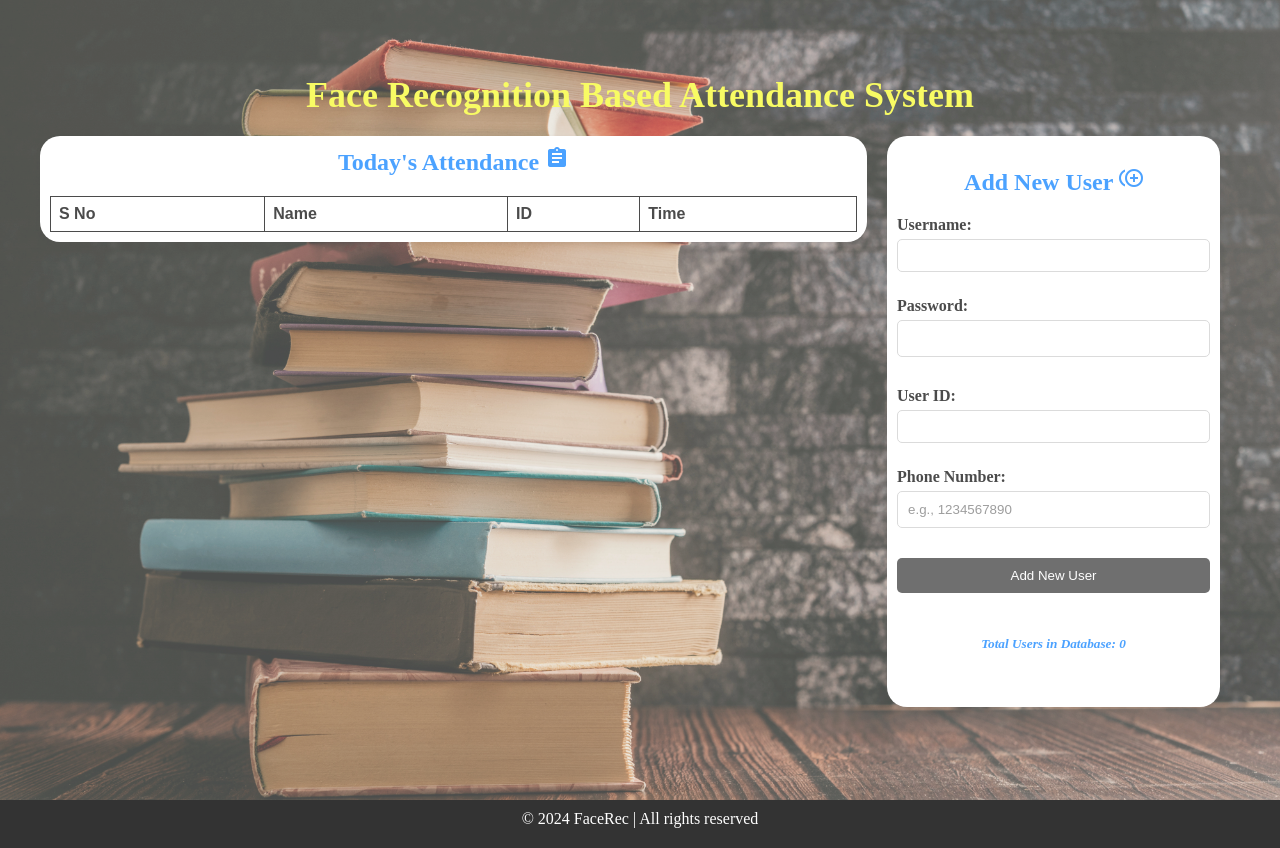
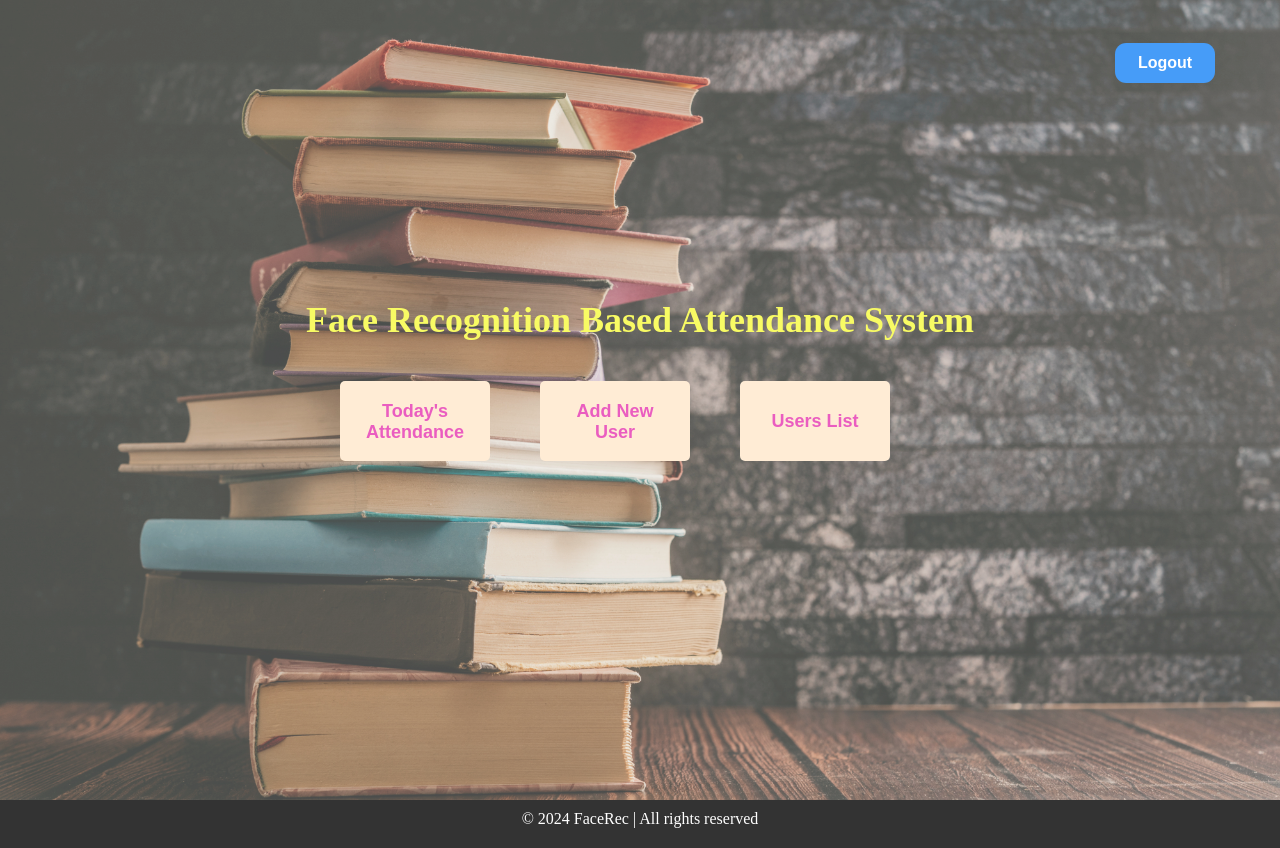
Before and after one commit to mohithr333/Face-Recognition-Attendance-System, a Flask app: page /admin in a window 1280 px wide. Shown: the part 47-895 px from the top of the page. Run offline with Flask 3, Linux system fonts and the light colour scheme; the visitor is signed in with stand-in values (Sample User, id 1).

Commit message:
third commit

```diff
--- /dev/null
+++ b/Attendance/Attendance-05_02_24.csv
@@ -0,0 +1,2 @@
+Name,Roll,Time
+mohith,666,22:09:46
--- /dev/null
+++ b/Attendance/Attendance-05_04_24.csv
@@ -0,0 +1 @@
+Name,Roll,Time
--- a/app.py
+++ b/app.py
@@ -1,6 +1,6 @@
 import cv2
 import os
-from flask import Flask, request, render_template, redirect, url_for, session
+from flask import Flask, request, render_template, redirect, url_for, session, flash
 from datetime import date, datetime
 import numpy as np
 from sklearn.neighbors import KNeighborsClassifier
@@ -8,10 +8,14 @@ import pandas as pd
 import joblib
 import secrets
 import requests
+import hashlib
 
 # Defining Flask App
 app = Flask(__name__)
 app.secret_key = secrets.token_hex(24)  # Set a secure random key for session management
+
+# Define a dictionary to store user credentials (temporary storage for demonstration)
+user_credentials = {}
 
 # Replace these with your reCAPTCHA keys
 RECAPTCHA_SITE_KEY = '6LfxQMkpAAAAAJgWY4LmbE2Pp51sG_ryc9nKwJVP'
@@ -125,27 +129,49 @@ def login():
     if request.method == 'POST':
         username = request.form['username']
         password = request.form['password']
-        # Check admin credentials
+
         if username == 'admin' and password == 'password':
             session['logged_in'] = True
             return redirect(url_for('admin_page'))  # Redirect to admin_page
-        elif username == 'mohith' and password == 'hello123':
-            session['logged_in'] = True
-            return redirect(url_for('user_page')) # Redirect to user_page
+        if username == 'user' and password == 'user':
+            session['username'] = True
+            return redirect(url_for('user_page'))  # Redirect to admin_page
+
+        # Check if the username exists in user_credentials or new_users.csv
+        if username in user_credentials:
+            stored_password = user_credentials[username]['password']
         else:
-            error_message = 'Invalid credentials. Please try again.'
-            return render_template('login.html', error=error_message)
+            # Fetch the stored password from new_users.csv
+            user_data = pd.read_csv('new_users.csv', names=['username', 'userid', 'password', 'phone'])
+            user_row = user_data[user_data['username'] == username]
+            if user_row.empty:
+                error_message = 'Invalid credentials. Please try again.'
+                return render_template('login.html', error=error_message)
+            stored_password = user_row.iloc[0]['password']
+
+        # Hash the provided password and compare with stored hashed password
+        hashed_password = hashlib.sha256(password.encode()).hexdigest()
+        if hashed_password == stored_password:
+            # Successful login, set session and redirect
+            session['username'] = username
+            return redirect(url_for('user_page'))
+
+        error_message = 'Invalid credentials. Please try again.'
+        return render_template('login.html', error=error_message)
 
     return render_template('login.html')
 
 # User page
 @app.route('/user')
 def user_page():
-    if 'logged_in' not in session or not session['logged_in']:
+    if 'username' not in session:
         return redirect(url_for('login'))
+    names, rolls, times, l = extract_attendance()
+    userlist, _, _, _ = getallusers()  # Extract userlist from getallusers function
+    # Retrieve user-specific data or perform actions based on session username
+    return render_template('user.html', username=session['username'], names=names, rolls=rolls, times=times, l=l, totalreg=totalreg(), datetoday2=datetoday2, userlist=userlist)
+    # return render_template('user.html', username=session['username'])
 
-    names, rolls, times, l = extract_attendance()
-    return render_template('user.html', names=names, rolls=rolls, times=times, l=l, totalreg=totalreg(), datetoday2=datetoday2)
 # Admin Page
 @app.route('/admin')
 def admin_page():
@@ -153,7 +179,8 @@ def admin_page():
         return redirect(url_for('login'))
 
     names, rolls, times, l = extract_attendance()
-    return render_template('admin.html', names=names, rolls=rolls, times=times, l=l, totalreg=totalreg(), datetoday2=datetoday2)
+    userlist, _, _, _ = getallusers()  # Extract userlist from getallusers function
+    return render_template('admin.html', names=names, rolls=rolls, times=times, l=l, totalreg=totalreg(), datetoday2=datetoday2, userlist=userlist)
 
 ## List users page
 @app.route('/listusers')
@@ -167,17 +194,25 @@ def deleteuser():
     duser = request.args.get('user')
     deletefolder('static/faces/'+duser)
 
+    # Remove user's entry from new_users.csv
+    user_data = pd.read_csv('new_users.csv', names=['username', 'userid', 'password', 'phone'])
+    user_data = user_data[~user_data['username'].str.startswith(duser.split('_')[0])]  # Remove entries for this user
+    user_data.to_csv('new_users.csv', index=False)  # Save updated CSV file
+
     ## if all the face are deleted, delete the trained file...
-    if os.listdir('static/faces/')==[]:
+    if not os.listdir('static/faces/'):
         os.remove('static/face_recognition_model.pkl')
 
     try:
         train_model()
-    except:
-        pass
+        flash('User deleted successfully!', 'success')  # Flash success message
+    except Exception as e:
+        flash('Error deleting user.', 'error')  # Flash error message
 
     userlist, names, rolls, l = getallusers()
-    return render_template('listusers.html', userlist=userlist, names=names, rolls=rolls, l=l, totalreg=totalreg(), datetoday2=datetoday2)
+    # Pass all required variables to the template
+    return render_template('admin.html', userlist=userlist, names=names, rolls=rolls, l=l, times=[], totalreg=totalreg(), datetoday2=datetoday2)
+
 
 # Our main Face Recognition functionality
 # This function will run when we click on Take Attendance Button.
@@ -213,43 +248,71 @@ def start():
 # This function will run when we add a new user.
 @app.route('/add', methods=['GET', 'POST'])
 def add():
-    newusername = request.form['newusername']
-    newuserid = request.form['newuserid']
-    newpassword = request.form['newpassword']
-    newphone = request.form['newphone']
-    userimagefolder = 'static/faces/'+newusername+'_'+str(newuserid)
-    if not os.path.isdir(userimagefolder):
-        os.makedirs(userimagefolder)
-    i, j = 0, 0
-    cap = cv2.VideoCapture(0)
-    while 1:
-        _, frame = cap.read()
-        faces = extract_faces(frame)
-        for (x, y, w, h) in faces:
-            cv2.rectangle(frame, (x, y), (x+w, y+h), (255, 0, 20), 2)
-            cv2.putText(frame, f'Images Captured: {i}/{nimgs}', (30, 30),
+    if request.method == 'POST':
+        newusername = request.form['newusername']
+        newuserid = request.form['newuserid']
+        newpassword = request.form['newpassword']
+        newphone = request.form['newphone']
+
+        # Check if username already exists
+        if newusername in user_credentials:
+            error_message = 'Username already exists. Please choose a different username.'
+            flash(error_message, 'error')  # Flash error message
+            return redirect(url_for('admin_page'))
+
+        # Check if username already exists in the CSV file
+        user_data = pd.read_csv('new_users.csv', names=['username', 'userid', 'password', 'phone'])
+        if newusername in user_data['username'].values:
+            error_message = 'Username already exists. Please choose a different username.'
+            flash(error_message, 'error')  # Flash error message
+            return redirect(url_for('admin_page'))
+
+        # Hash the password using SHA-256 for secure storage
+        hashed_password = hashlib.sha256(newpassword.encode()).hexdigest()
+
+        # Store user credentials (username and hashed password) in dictionary
+        user_credentials[newusername] = {'password': hashed_password, 'phone': newphone}
+
+        # Save new user details to a CSV file or database
+        with open('new_users.csv', 'a') as f:
+            f.write(f'{newusername},{newuserid},{newpassword},{newphone}\n')
+
+        userimagefolder = 'static/faces/'+newusername+'_'+str(newuserid)
+        if not os.path.isdir(userimagefolder):
+            os.makedirs(userimagefolder)
+        i, j = 0, 0
+        cap = cv2.VideoCapture(0)
+        while 1:
+            _, frame = cap.read()
+            faces = extract_faces(frame)
+            for (x, y, w, h) in faces:
+                cv2.rectangle(frame, (x, y), (x+w, y+h), (255, 0, 20), 2)
+                cv2.putText(frame, f'Images Captured: {i}/{nimgs}', (30, 30),
                         cv2.FONT_HERSHEY_SIMPLEX, 1, (255, 0, 20), 2, cv2.LINE_AA)
-            if j % 5 == 0:
-                name = newusername+'_'+str(i)+'.jpg'
-                cv2.imwrite(userimagefolder+'/'+name, frame[y:y+h, x:x+w])
-                i += 1
-            j += 1
-        if j == nimgs*5:
-            break
-        cv2.imshow('Adding new User', frame)
-        if cv2.waitKey(1) == 27:
-            break
-    cap.release()
-    cv2.destroyAllWindows()
-    print('Training Model')
-    train_model()
-    names, rolls, times, l = extract_attendance()
-    return render_template('home.html', names=names, rolls=rolls, times=times, l=l, totalreg=totalreg(), datetoday2=datetoday2)
+                if j % 5 == 0:
+                    name = newusername+'_'+str(i)+'.jpg'
+                    cv2.imwrite(userimagefolder+'/'+name, frame[y:y+h, x:x+w])
+                    i += 1
+                j += 1
+            if j == nimgs*5:
+                break
+            cv2.imshow('Adding new User', frame)
+            if cv2.waitKey(1) == 27:
+                break
+        cap.release()
+        cv2.destroyAllWindows()
+        print('Training Model')
+        train_model()
+        names, rolls, times, l = extract_attendance()
+        flash('User registered successfully!', 'success')
+        return redirect(url_for('admin_page'))
 
+    return redirect(url_for('admin_page'))
 # Logout
-@app.route('/logout')
+@app.route('/logout', methods=['POST'])
 def logout():
     session.pop('logged_in', None)
+    session.pop('username', None)
     return redirect(url_for('login'))
 
 # Our main function which runs the Flask App
--- a/static/styles.css
+++ b/static/styles.css
@@ -92,19 +92,9 @@
     border-radius: 5px;
     transition: background-color 0.3s ease;
   }
-
   .btn:hover {
     background-color: #0056b3;
   }
-
-  /* Basic styling for footer */
-  /* footer {
-    background-color: #333;
-    color: #fff;
-    text-align: center;
-    padding: 10px 0;
-
-  } */
 .login-container1{
     font-family: Arial, sans-serif;
     display: flex;
@@ -120,7 +110,6 @@
     width: 350px;
     overflow: hidden;
 }
-
 form {
     margin-top: 20px;
 }
@@ -132,7 +121,6 @@ h2, h5 {
     color: #007bff;
     margin-bottom: 20px;
 }
-
 label {
     color: black;
     display: block;
@@ -140,7 +128,6 @@ label {
     font-weight: bold;
     text-align: left;
 }
-
 input[type="text"],
 input[type="password"],
 input[type="tel"] {
@@ -151,14 +138,12 @@ input[type="tel"] {
     border-radius: 5px;
     box-sizing: border-box;
 }
-
 #captcha-container {
     margin-bottom: 15px;
     max-height: 100%;
     max-width: 100%;
 
 }
-
 button {
     display: block;
     width: 100%;
@@ -169,21 +154,17 @@ button {
     border-radius: 5px;
     cursor: pointer;
 }
-
 button:hover {
     background-color: #0056b3;
 }
-
 p {
     margin-bottom: 10px;
 }
-
 @media (max-width: 400px) {
     .login-container {
         width: 90%;
     }
 }
-
 table {
   border: 1px;
   font-family: arial, sans-serif;
@@ -191,7 +172,6 @@ table {
   width: 86%;
   margin: auto;
 }
-
 td,
 th {
   border: 1px solid black !important;
@@ -200,111 +180,66 @@ th {
   font-family: Arial, Helvetica, sans-serif;
   font-weight: bold;
 }
-
 tr:nth-child(even) {
   background-color: #dddddd;
 }
-/* .admin-container {
-  display: flex;
-  justify-content: space-between;
-  padding: 100px;
-  margin: 20px;
-} */
-/* .attendance-container {
-  background-color: #ffffff;
-  padding: 10px;
-  border-radius: 20px 20px 20px 20px;
-  box-shadow: 0 2px 5px rgba(0, 0, 0, 0.1);
-  max-width: 100%;
-  max-height: 100%;
-  overflow: hidden;
-  flex: 2;
-} */
-/* .newuser-container {
-  background-color: #ffffff;
-  padding: 20px;
-  border-radius: 20px 20px 20px 20px;
-  box-shadow: 0 2px 5px rgba(0, 0, 0, 0.1);
-  max-width: 100%;
-  max-height: 100%;
-  overflow: hidden;
-  flex: 1;
-} */
-
 .container {
   max-width: 1200px;
   margin: 0 auto;
   padding: 0 20px;
 }
-
 /* Banner styles */
 .banner {
   background-color: #f4f4f4;
   padding: 20px;
   text-align: center;
 }
-
 .banner h1 {
   margin: 0;
   font-size: 36px;
 }
-
 /* Admin container styles */
 .admin-container {
   display: flex;
-  justify-content: space-between;
-  align-items: flex-start;
-  margin: 20px;
+  align-items: center;
+  justify-content: center;
 }
-
-.attendance-container {
+.attendance-container, .newuser-container, .user-list-container {
+  display: none;
   background-color: #ffffff;
   padding: 10px;
   border-radius: 20px 20px 20px 20px;
   box-shadow: 0 2px 5px rgba(0, 0, 0, 0.1);
-  /* max-width: 100%; */
   width: 1000px;
   max-height: 100%;
   overflow: hidden;
-  margin-right: 20px;
 }
 .newuser-container {
-  background-color: #ffffff;
-  padding: 10px;
-  border-radius: 20px 20px 20px 20px;
-  box-shadow: 0 2px 5px rgba(0, 0, 0, 0.1);
-  /* max-width: 100%; */
-  max-height: 100%;
   width: 400px;
-  overflow: hidden;
-  /* flex: 1; */
-  margin-right: 20px;
+}
+.user-list-container {
+  color: black;
 }
 .attendance-table {
   width: 100%;
   border-collapse: collapse;
 }
-
 .attendance-table th,
 .attendance-table td {
   border: 1px solid #ddd;
   padding: 8px;
   text-align: left;
 }
-
 .attendance-table th {
   background-color: #f2f2f2;
 }
-
 .newuser-container form {
   max-width: 400px;
 }
-
 .newuser-container label {
   display: block;
   margin-bottom: 5px;
 }
-
 .newuser-container input[type="text"],
 .newuser-container input[type="number"] {
   width: 100%;
@@ -312,7 +247,6 @@ tr:nth-child(even) {
   margin-bottom: 10px;
   box-sizing: border-box;
 }
-
 .newuser-container button {
   background-color: #333;
   color: white;
@@ -320,7 +254,6 @@ tr:nth-child(even) {
   padding: 10px 20px;
   cursor: pointer;
 }
-
 /* Footer styles */
 footer {
   background-color: #333;
@@ -328,3 +261,83 @@ footer {
   text-align: center;
   padding: 10px 0;
 }
+.logout-container {
+  position: absolute;
+  top: 70px;
+  right: 65px;
+}
+.logout-button {
+  background-color: #469cf8;
+  width: 100px;
+  height: 40px;
+  border-radius: 0.7rem;
+  cursor: pointer;
+  border: none;
+  color: white;
+  font-size: medium;
+  font-weight: bold;
+}
+.alert {
+  margin: 10px 0;
+  padding: 10px;
+  border: 1px solid transparent;
+  border-radius: .25rem;
+}
+.alert-danger {
+  color: #721c24;
+  background-color: #f8d7da;
+  border-color: #f5c6cb;
+}
+
+.dashboard-container {
+  display: flex;
+  justify-content: center;
+  margin: 20px 0;
+}
+.dashboard-links {
+  display: flex;
+  flex-wrap: wrap;
+  justify-content: center;
+  padding: 20px;
+  list-style-type: none;
+}
+
+.dashboard-links li button{
+  width: 150px;
+  height: 80px;
+  background-color: bisque;
+  margin-right: 50px;
+  text-align: center;
+  padding: 20px;
+  border-radius: 5px;
+  color: #e219a6;
+  font-size: 18px;
+  font-weight: bolder;
+}
+
+.logout-button:hover {
+  background-color: #51d6ff;
+}
+
+/* Responsive Styles */
+@media screen and (max-width: 768px) {
+  .container {
+    width: 90%;
+  }
+
+  .nav-links li {
+    margin-right: 10px;
+  }
+  .dashboard-links li {
+    width: 100%;
+    margin: 10px 0;
+  }
+
+  .dashboard-links a {
+    font-size: 16px;
+  }
+
+  .logout-button {
+    padding: 8px 16px;
+  }
+}
--- a/templates/admin.html
+++ b/templates/admin.html
@@ -6,7 +6,24 @@
     <title>Face Recognition Attendance System</title>
     <link rel="stylesheet" href="static/styles.css">
     <link rel="stylesheet" href="https://fonts.googleapis.com/icon?family=Material+Icons">
-
+    <!-- Add JavaScript for feature toggling -->
+    <script>
+        function toggleSection(sectionId) {
+            var section = document.getElementById(sectionId);
+            if (section.style.display === "none") {
+                section.style.display = "block";
+            } else {
+                section.style.display = "none";
+            }
+            // Hide other sections when one is shown
+            var allSections = document.getElementsByClassName("section-container");
+            for (var i = 0; i < allSections.length; i++) {
+                if (allSections[i].id !== sectionId) {
+                    allSections[i].style.display = "none";
+                }
+            }
+        }
+    </script>
 </head>
 <body>
   <header>
@@ -23,15 +40,18 @@
   </header>
 
   <section class="banner">
-    <h1 >Face Recognition Based Attendance System</h1>
-
-
-    <!-- {% if mess%}
-    <p class="text-center" style="color: red;font-size: 20px;">{{ mess }}</p>
-    {% endif %} -->
-
+    <h1>Face Recognition Based Attendance System</h1>
+    <div class="dashboard-container">
+      <!-- Dashboard Feature Links -->
+      <ul class="dashboard-links">
+        <li><button href="javascript:void(0);" onclick="toggleSection('attendance-container')">Today's Attendance</button></li>
+        <li><button href="javascript:void(0);" onclick="toggleSection('newuser-container')">Add New User</button></li>
+        <li><button href="javascript:void(0);" onclick="toggleSection('user-list-container')">Users List</button></li>
+      </ul>
+    </div>
+    <!-- Attendance Container -->
     <div class="admin-container">
-    <div class="attendance-container">
+      <div id="attendance-container" class="section-container attendance-container">
         <h2>Today's Attendance <i class="material-icons">assignment</i></h2>
         <table class="attendance-table">
           <tr>
@@ -53,9 +73,19 @@
           {% endif %}
       </table>
       </div>
-
-    <div class="newuser-container">
+      <!-- New User Container -->
+      <div id="newuser-container" class="section-container newuser-container">
         <form action='/add' method="POST" enctype="multipart/form-data">
+          <!-- Add this block to display flashed error messages -->
+      {% with messages = get_flashed_messages() %}
+      {% if messages %}
+          {% for message in messages %}
+              <div class="alert alert-danger" role="alert">
+                  {{ message }}
+              </div>
+          {% endfor %}
+      {% endif %}
+  {% endwith %}
           <h2>Add New User <i class="material-icons">control_point_duplicate</i></h2>
           <div class="form-group">
           <label for="username">Username:</label>
@@ -77,10 +107,46 @@
           <h5 style="padding: 25px;"><i>Total Users in Database: {{totalreg}}</i></h5>
         </form>
       </div>
+      <!-- User List Container -->
+      <div id="user-list-container" class="section-container user-list-container" style="display: none;">
+        <h2>User List <i class="material-icons">list</i></h2>
+        <table class="user-table">
+            <thead>
+                <tr>
+                    <th>Username</th>
+                    <th>User ID</th>
+                    <th>Action</th>
+                </tr>
+            </thead>
+            <tbody>
+                {% for user in userlist %}
+                <tr>
+                  {% set user_info = user.split('_') %}
+                  <td>{{ user_info[0] }}</td>
+                  <td>{{ user_info[1] }}</td>
+                  <td><a href="/deleteuser?user={{ user }}">Delete</a></td>
+                </tr>
+                {% endfor %}
+            </tbody>
+        </table>
+        {% with messages = get_flashed_messages() %}
+      {% if messages %}
+          {% for message in messages %}
+              <div class="alert alert-success" role="alert">{{ message }}</div>
+          {% endfor %}
+      {% endif %}
+  {% endwith %}
+    </div>
+
     </div>
   </section>
 
-  <!-- Other sections or content can be added here -->
+  <div class="logout-container">
+    <!-- Add a form for logout -->
+    <form action="/logout" method="POST">
+      <input class="logout-button" type="submit" value="Logout">
+    </form>
+  </div>
 
   <footer>
     <div class="container">
```
Also changed, not shown: Attendance/Attendance-05_03_24.csv (added, +8 -0 lines), new_users.csv (added, +8 -0 lines), templates/login.html (+8 -14 lines), templates/user.html (+7 -14 lines), 1 other file. Lines whose indentation alone changed are shown as unchanged.
